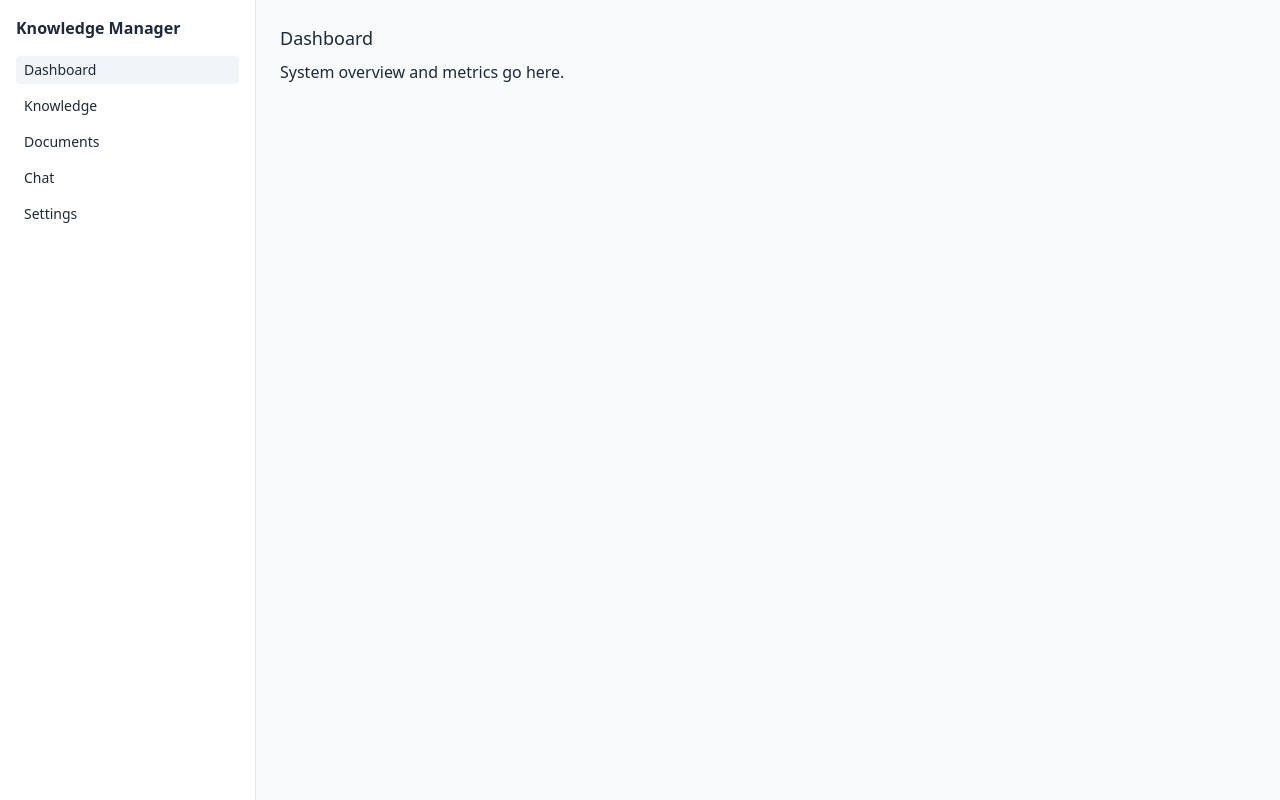
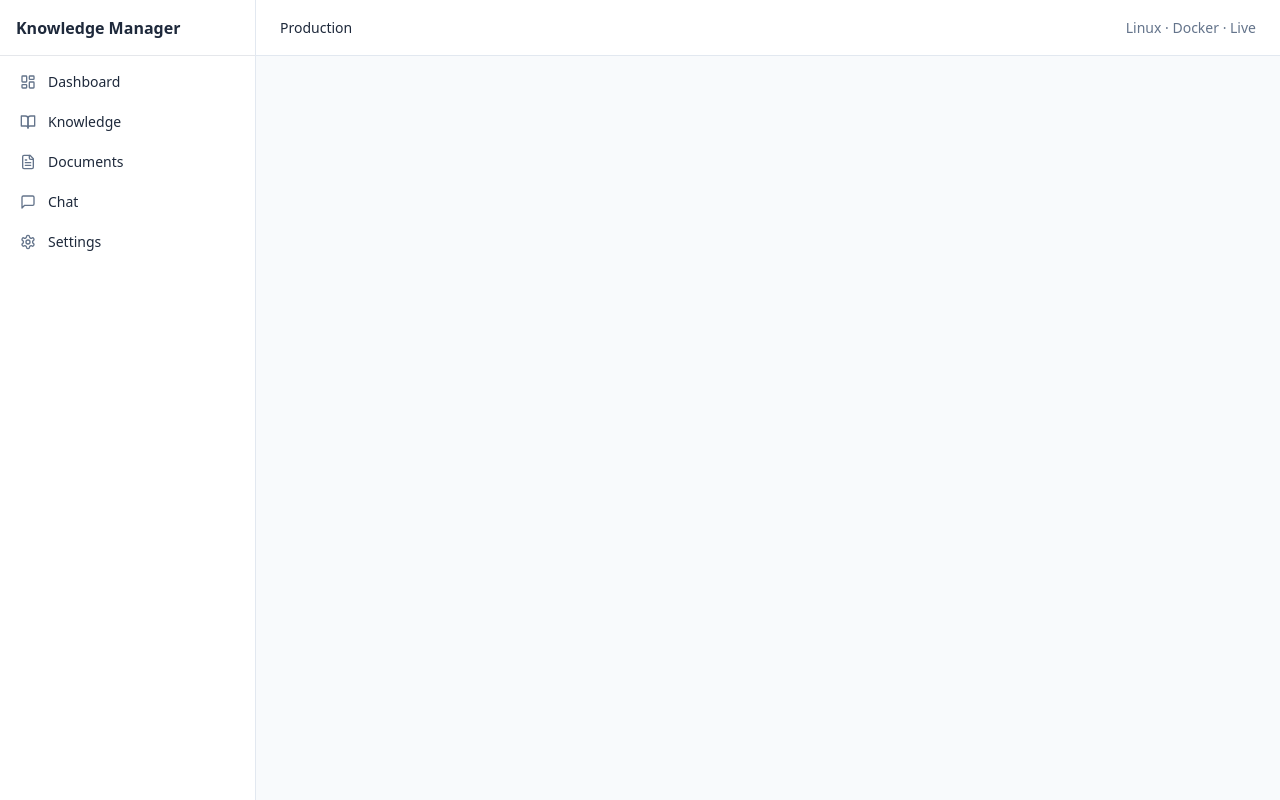
Before and after one commit to justinglittle/ragbase, a React (Vite) app: page / in a window 1280 px wide. Built offline with nearby package versions, Linux system fonts and the light colour scheme; the HTML template or start-up script is replaced by a standard one.

Commit message:
Update KnowledgeManagementApp.tsx

```diff
--- a/src/components/KnowledgeManagementApp.tsx
+++ b/src/components/KnowledgeManagementApp.tsx
@@ -1,59 +1,137 @@
 import { useState } from "react";
+import { Card, CardContent } from "@/components/ui/card";
+import { Button } from "@/components/ui/button";
+import { Input } from "@/components/ui/input";
+import { Table, TableHeader, TableRow, TableHead, TableBody, TableCell } from "@/components/ui/table";
+import { LayoutDashboard, BookOpen, FileText, MessageSquare, Settings } from "lucide-react";
 
 export default function KnowledgeManagementApp() {
-  const [active, setActive] = useState("Dashboard");
+  const [active, setActive] = useState("Containers");
 
   const nav = [
-    "Dashboard",
-    "Knowledge",
-    "Documents",
-    "Chat",
-    "Settings",
+    { name: "Dashboard", icon: LayoutDashboard },
+    { name: "Knowledge", icon: BookOpen },
+    { name: "Documents", icon: FileText },
+    { name: "Chat", icon: MessageSquare },
+    { name: "Settings", icon: Settings },
   ];
 
   return (
-    <div className="min-h-screen flex bg-slate-50 text-slate-800">
+    <div className="flex h-screen bg-slate-50 text-slate-800">
       {/* Sidebar */}
-      <aside className="w-64 bg-white border-r border-slate-200 p-4">
-        <div className="font-semibold mb-4">Knowledge Manager</div>
-        <ul className="space-y-2 text-sm">
-          {nav.map(item => (
-            <li
-              key={item}
-              onClick={() => setActive(item)}
-              className={`cursor-pointer px-2 py-1 rounded ${
-                active === item ? "bg-slate-100 font-medium" : "hover:bg-slate-50"
+      <aside className="w-64 bg-white border-r border-slate-200 flex flex-col">
+        <div className="h-14 flex items-center px-4 border-b font-semibold">Knowledge Manager</div>
+        <nav className="flex-1 p-2 space-y-1">
+          {nav.map((item) => (
+            <button
+              key={item.name}
+              onClick={() => setActive(item.name)}
+              className={`w-full flex items-center gap-3 px-3 py-2 rounded-md text-sm transition ${
+                active === item.name
+                  ? "bg-slate-100 font-medium"
+                  : "hover:bg-slate-100"
               }`}
             >
-              {item}
-            </li>
+              <item.icon className="w-4 h-4 text-slate-500" />
+              {item.name}
+            </button>
           ))}
-        </ul>
+        </nav>
       </aside>
 
       {/* Main */}
-      <main className="flex-1 p-6">
-        <h1 className="text-lg font-medium mb-2">{active}</h1>
+      <main className="flex-1 flex flex-col">
+        {/* Top bar */}
+        <header className="h-14 bg-white border-b border-slate-200 flex items-center justify-between px-6 text-sm">
+          <div className="font-medium">Production</div>
+          <div className="text-slate-500">Linux · Docker · Live</div>
+        </header>
 
-        {active === "Dashboard" && (
-          <p>System overview and metrics go here.</p>
-        )}
+        {/* Content */}
+        <section className="flex-1 p-6 overflow-auto">
+          {active === "Dashboard" && (
+            <div className="grid grid-cols-1 md:grid-cols-4 gap-4">
+              <Card><CardContent className="p-4 text-sm">Vectors<br/><span className="text-2xl font-semibold">12,430</span></CardContent></Card>
+              <Card><CardContent className="p-4 text-sm">Documents<br/><span className="text-2xl font-semibold">842</span></CardContent></Card>
+              <Card><CardContent className="p-4 text-sm">Pipelines<br/><span className="text-2xl font-semibold">6</span></CardContent></Card>
+              <Card><CardContent className="p-4 text-sm">Health<br/><span className="text-2xl font-semibold text-green-600">OK</span></CardContent></Card>
+            </div>
+          )}
 
-        {active === "Knowledge" && (
-          <p>Semantic taxonomy and vector relationships.</p>
-        )}
+          {active === "Documents" && (
+  <div className="space-y-4">
+    <div className="flex items-center justify-between">
+      <h1 className="text-lg font-medium">Documents</h1>
+      <input
+        type="text"
+        placeholder="Filter documents…"
+        className="border rounded px-2 py-1 text-sm"
+      />
+    </div>
 
-        {active === "Documents" && (
-          <p>Document ingestion and pipeline status.</p>
-        )}
+    <div className="overflow-auto border rounded bg-white">
+      <table className="w-full text-sm">
+        <thead className="bg-slate-100 border-b">
+          <tr>
+            <th className="text-left px-3 py-2">Name</th>
+            <th className="text-left px-3 py-2">Type</th>
+            <th className="text-left px-3 py-2">Practice</th>
+            <th className="text-left px-3 py-2">Status</th>
+            <th className="text-left px-3 py-2">Processed</th>
+          </tr>
+        </thead>
+        <tbody>
+          <tr className="border-b hover:bg-slate-50">
+            <td className="px-3 py-2">Cloud Migration Guide.pdf</td>
+            <td className="px-3 py-2">Reference Architecture</td>
+            <td className="px-3 py-2">Cloud Services</td>
+            <td className="px-3 py-2 text-green-600">Indexed</td>
+            <td className="px-3 py-2">2026-01-14</td>
+          </tr>
+          <tr className="border-b hover:bg-slate-50">
+            <td className="px-3 py-2">Mainframe Ops.md</td>
+            <td className="px-3 py-2">Best Practice</td>
+            <td className="px-3 py-2">Infrastructure</td>
+            <td className="px-3 py-2 text-green-600">Indexed</td>
+            <td className="px-3 py-2">2026-01-13</td>
+          </tr>
+        </tbody>
+      </table>
+    </div>
 
-        {active === "Chat" && (
-          <p>RAG-powered chat interface.</p>
-        )}
+    <div className="text-xs text-slate-500">
+      Documents shown are those successfully processed through the n8n RAG ingestion pipeline.
+    </div>
+  </div>
+)}
 
-        {active === "Settings" && (
-          <p>System and integration configuration.</p>
-        )}
+          {active === "Chat" && (
+            <Card className="h-full">
+              <CardContent className="p-4 flex flex-col h-full">
+                <div className="text-sm font-medium mb-2">Knowledge Chat</div>
+                <div className="flex-1 border rounded-md bg-white p-3 text-sm text-slate-500">Ask questions about your knowledge base…</div>
+                <div className="mt-3 flex gap-2">
+                  <Input className="text-sm" placeholder="Ask something" />
+                  <Button size="sm">Send</Button>
+                </div>
+              </CardContent>
+            </Card>
+          )}
+
+          {active === "Knowledge" && (
+            <Card>
+              <CardContent className="p-4 text-sm">
+                <div className="font-medium mb-2">Semantic Knowledge</div>
+                <div className="text-slate-600">Practice → Value Proposition → Pattern → Component</div>
+              </CardContent>
+            </Card>
+          )}
+
+          {active === "Settings" && (
+            <Card>
+              <CardContent className="p-4 text-sm">Integration & system settings</CardContent></Card>
+          )}
+        </section>
       </main>
     </div>
   );
```
